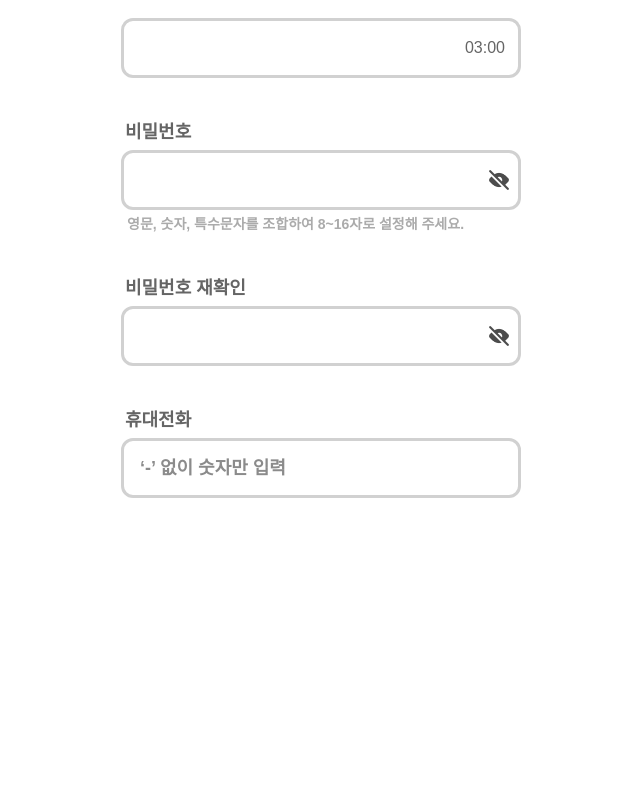
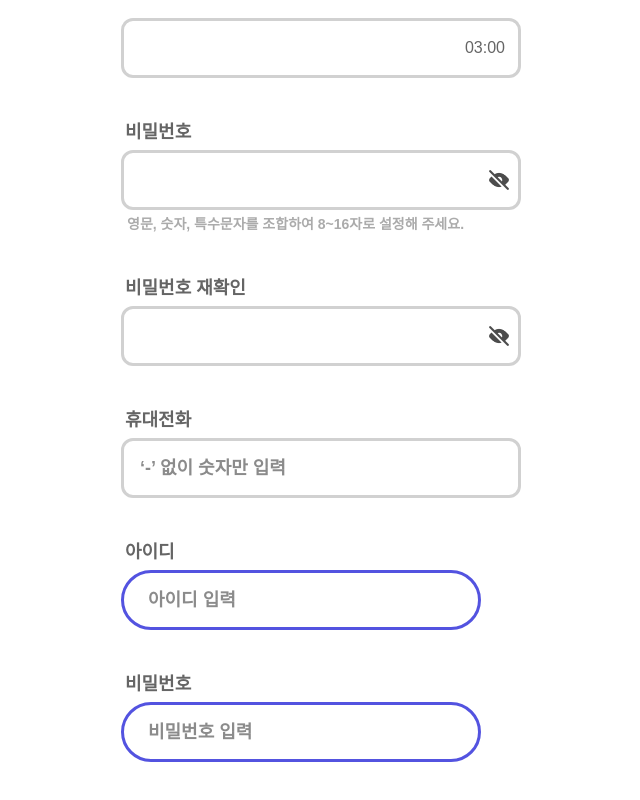
Before and after one commit to BDA-dev1/web-fe, a Next.js app: page / in a window 1280 px wide. Shown: the part 486-1286 px from the top of the page, without its empty margins (319-959 px from the left). Before the commit the page ends 1024 px from the top, so only its background shows below. Built offline with nearby package versions, Linux system fonts and the light colour scheme.

Commit message:
[#3]design:variant=login 시 스타일 적용

```diff
--- a/src/app/page.tsx
+++ b/src/app/page.tsx
@@ -12,6 +12,9 @@ export default function Home() {
   const [phone, setPhone] = useState("");
   const [code, setCode] = useState("");
   const [timeLeft] = useState("03:00");
+
+  const [id, setId] = useState("");
+  const [nickname, setNickname] = useState("");
 
   const validateEmail = (email: string) => {
     const regex = /^[^\s@]+@[^\s@]+\.[^\s@]+$/;
@@ -46,6 +49,7 @@ export default function Home() {
             size="lg"
             isError={email !== "" && !validateEmail(email)}
             errorMessage={email === "" ? "" : !validateEmail(email) ? "이메일 형식이 올바르지 않아요." : ""}
+            variant="default"
           />
           <div className="relative">
             <Input type="text" value={code} onChange={(e) => setCode(e.target.value)} size="lg" />
@@ -88,6 +92,23 @@ export default function Home() {
             placeholder="‘-’ 없이 숫자만 입력"
             size="lg"
           />
+          <Input
+            label="아이디"
+            type="text"
+            value={id}
+            onChange={(e) => setId(e.target.value)}
+            placeholder="아이디 입력"
+            variant="login"
+          />
+
+          <Input
+            label="비밀번호"
+            type="password"
+            value={password}
+            onChange={(e) => setPassword(e.target.value)}
+            placeholder="비밀번호 입력"
+            variant="login"
+          />
         </div>
       </div>
     </>
--- a/src/components/common/input/Input.tsx
+++ b/src/components/common/input/Input.tsx
@@ -14,7 +14,8 @@ export const Input = ({
   description,
   showPasswordToggle,
   isError,
-}: InputProps) => {
+  variant,
+}: InputProps & { variant?: "default" | "login" }) => {
   const [isVisible, setIsVisible] = useState(false);
   const inputType = showPasswordToggle ? (isVisible ? "text" : "password") : type;
 
@@ -22,6 +23,12 @@ export const Input = ({
     md: "h-[60px] w-[285px]",
     lg: "h-[60px] w-[400px]",
   };
+
+  const variantStyles: Record<"default" | "login", string> = {
+    default: "text-lg font-semibold rounded-xl px-4 py-2 pr-10",
+    login: "w-[360px] text-lg font-bold rounded-full px-6 border-[#5353E0]",
+  };
+
   return (
     <div className={`flex flex-col ${className ?? ""}`}>
       {label && <label className="mb-1 ml-1 text-lg font-bold text-[#656565]">{label}</label>}
@@ -34,10 +41,12 @@ export const Input = ({
           className={[
             "appearance-none",
             sizes[size ?? "md"],
-            "text-lg font-semibold rounded-xl px-4 py-2 pr-10 focus:outline-none",
-            isError
-              ? "border-[3px] border-[#E8604B] focus:ring-2 focus:ring-[#E8604B]"
-              : "border-[3px] border-[#D1D1D1] focus:ring-2 focus:ring-blue-500",
+            variantStyles[variant ?? "default"],
+            variant === "login"
+              ? "border-[#5353E0] border-[3px]"
+              : isError
+              ? "border-[#E8604B] border-[3px] focus:ring-2 focus:ring-[#E8604B]"
+              : "border-[#D1D1D1] border-[3px] focus:ring-2 focus:ring-blue-500",
             className,
           ]
             .filter(Boolean)
--- a/src/types/common/input.ts
+++ b/src/types/common/input.ts
@@ -12,4 +12,5 @@ export interface InputProps {
   description?: string;
   showPasswordToggle?: boolean;
   isError?: boolean;
+  variant?: "default" | "login";
 }
```
